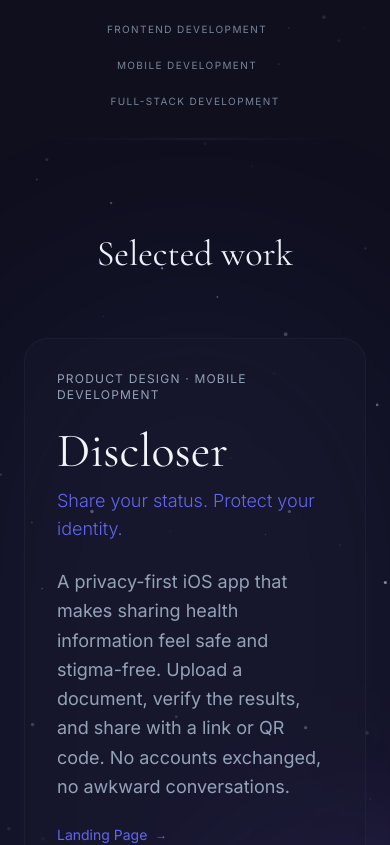
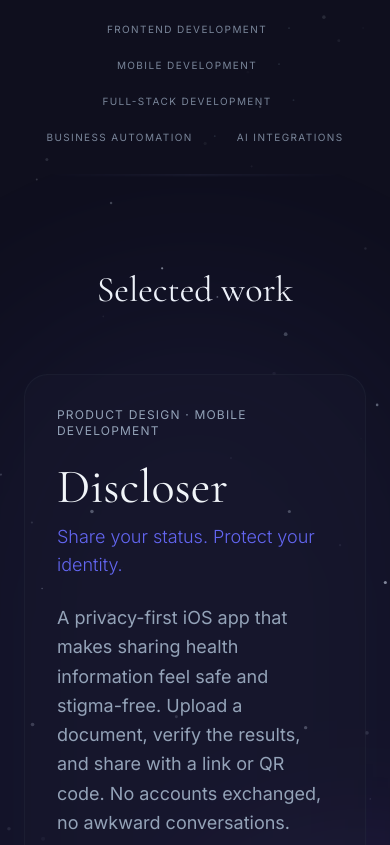
Before and after one commit to nameisbri/neblina, a Next.js app: page / in a window 390 px wide. Shown: the part 1200-2045 px from the top of the page. Built offline with nearby package versions, Linux system fonts and the light colour scheme; no server answers.

Commit message:
Add automation services and humanize service copy
Add Business Automation and AI Integrations as a new service
category. Clean up remaining AI-sounding patterns in web design,
mobile, and full-stack descriptions.

Co-Authored-By: Claude Opus 4.6 <noreply@anthropic.com>

```diff
--- a/src/data/services.ts
+++ b/src/data/services.ts
@@ -20,7 +20,7 @@ export const SERVICES: Service[] = [
     id: 'web-design',
     title: 'Web Design',
     description:
-      'Websites that feel like you. Fast, responsive, and quietly built to grow with your brand.',
+      'Websites that feel like you. Fast, responsive, and built to keep up as your brand changes.',
     category: 'design',
   },
   // Development Services
@@ -35,21 +35,37 @@ export const SERVICES: Service[] = [
     id: 'mobile-development',
     title: 'Mobile Development',
     description:
-      'Native-quality iOS apps built with React Native. Smooth experiences that respect device conventions and user privacy. From concept to TestFlight to App Store.',
+      'iOS apps built with React Native that feel native. We handle the full cycle — concept through App Store — and bake privacy in from the start.',
     category: 'development',
   },
   {
     id: 'full-stack-development',
     title: 'Full-Stack Development',
     description:
-      'APIs, databases, authentication. The stuff behind the screen that makes everything else work. Built to scale without becoming a mess.',
+      'APIs, databases, authentication — the stuff behind the screen that makes everything else work. We keep it clean so it doesn\'t fall apart at scale.',
     category: 'development',
+  },
+  // Automation Services
+  {
+    id: 'business-automation',
+    title: 'Business Automation',
+    description:
+      'Workflows that handle the repetitive stuff — lead scoring, customer follow-ups, reporting. Python scripts and API integrations that run on their own so your team doesn\'t have to.',
+    category: 'automation',
+  },
+  {
+    id: 'ai-integrations',
+    title: 'AI Integrations',
+    description:
+      'Connecting AI models to the tools you already use. Smart routing for support tickets, content drafts from your CMS data, summaries that actually save time. Practical uses, not gimmicks.',
+    category: 'automation',
   },
 ]
 
 export const SERVICE_CATEGORIES: { id: ServiceCategory; label: string }[] = [
   { id: 'design', label: 'Design' },
   { id: 'development', label: 'Development' },
+  { id: 'automation', label: 'Automation' },
 ]
 
 // Helper to get services by category
--- a/src/types/services.ts
+++ b/src/types/services.ts
@@ -1,5 +1,5 @@
 // Service category types
-export type ServiceCategory = 'design' | 'development'
+export type ServiceCategory = 'design' | 'development' | 'automation'
 
 // Individual service definition
 export interface Service {
```
